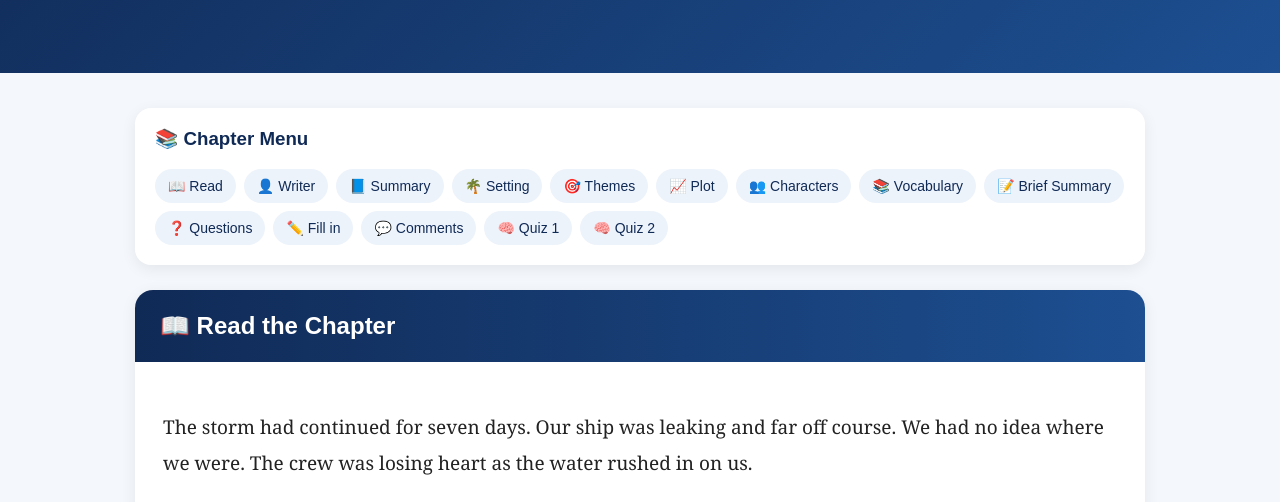
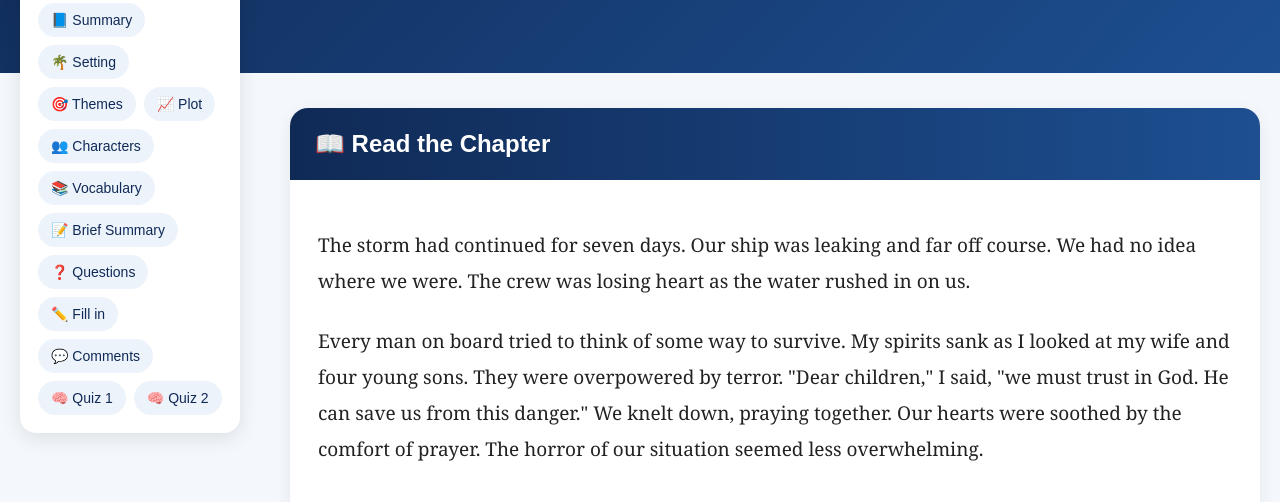
Before and after one commit to IGCSE-NetworkHub/IGCSE-English-Hub, a plain HTML site: page story.html in a window 1280 px wide. Shown: the part 218-720 px from the top of the page. Drawn offline with Linux system fonts and the light colour scheme.

Commit message:
Update story.html

```diff
--- a/story.html
+++ b/story.html
@@ -48,21 +48,26 @@ header p {
     max-width: 1050px;
     margin: 35px auto;
     padding: 0 20px;
-}
-
+    margin-left: 270px;
+}
 /* NAVIGATION */
 
 .lesson-nav {
+    position: fixed;
+    left: 20px;
+    top: 120px;
+    width: 220px;
+    max-height: calc(100vh - 150px);
+    overflow-y: auto;
+
     background: white;
-    padding: 20px;
+    padding: 18px;
     border-radius: 16px;
-    margin-bottom: 25px;
-    box-shadow: 0 4px 15px rgba(0,0,0,.07);
-    position: sticky;
-    top: 10px;
-    z-index: 10;
-}
-
+
+    box-shadow: 0 5px 20px rgba(0,0,0,.10);
+
+    z-index: 1000;
+}
 .lesson-nav h3 {
     margin-top: 0;
     color: #102a56;
```
